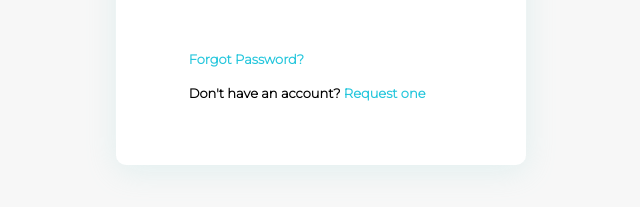
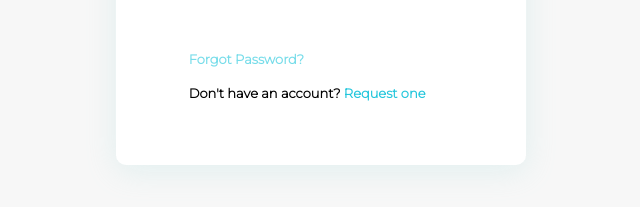
Before and after one commit to MatoG50/Lockstore, a plain HTML site: page index.html in a window 1280 px wide. In both pictures the pointer is over the link "Forgot Password?". Shown: the part 555-762 px from the top of the page, 319-959 px from the left. Drawn offline with Linux system fonts and the light colour scheme.

Commit message:
Added hover

```diff
--- a/style.css
+++ b/style.css
@@ -143,6 +143,10 @@ p {
   letter-spacing: normal;
   text-align: left;
 }
+.forgot-pass:hover,
+.req-one:hover {
+  color: #24c7dc9f;
+}
 
 /************
 MOBILE STYLES
```
